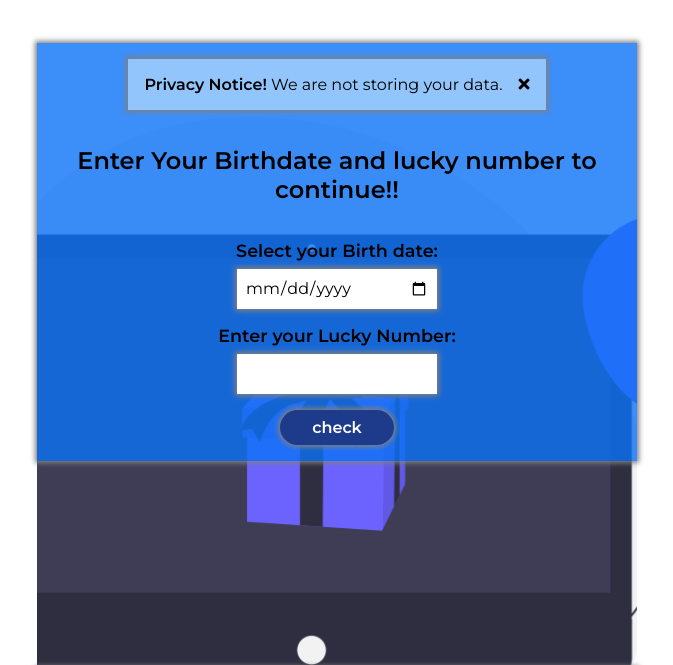
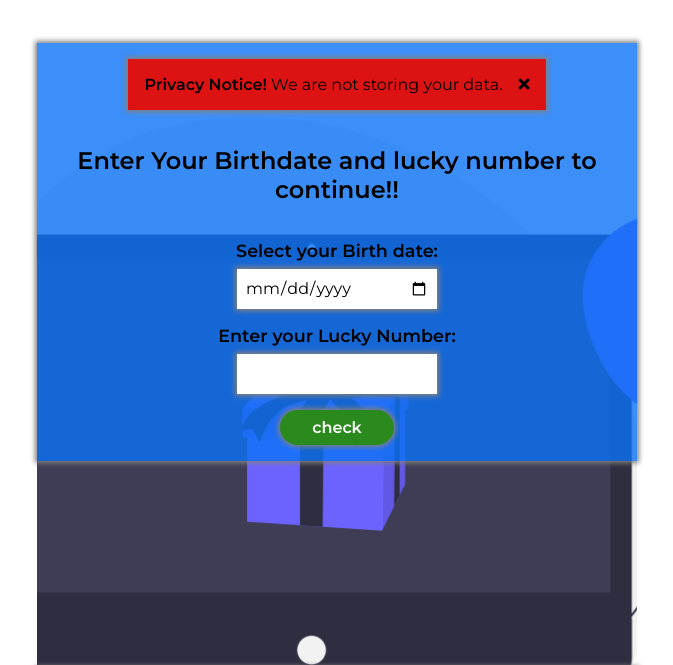
Before and after one commit to Ansh00/Is-your-birthday-lucky-vanellajs, a plain HTML site: page index.html in a window 1280 px wide. In both pictures the pointer is over the button "check". Shown: the part 932-1597 px from the top of the page, without its empty margins (303-976 px from the left). Drawn offline with Linux system fonts and the light colour scheme.

Commit message:
Update styles.css

```diff
--- a/styles.css
+++ b/styles.css
@@ -60,7 +60,7 @@ h2{
     padding: 1rem;
     margin: 1rem auto;
 
-    background-color: #93C5FD;
+    background-color: #dd1212;
 }
 
 .label{
@@ -94,7 +94,7 @@ button{
 
 button:hover{
     color: white;
-    background-color: #1E3A8A;
+    background-color: #2b8a1e;
 }
 
 .shadowAround{
```
